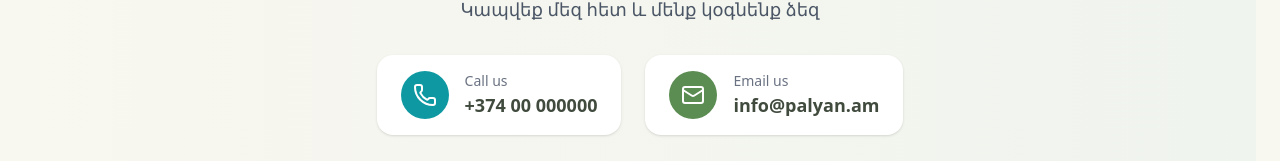
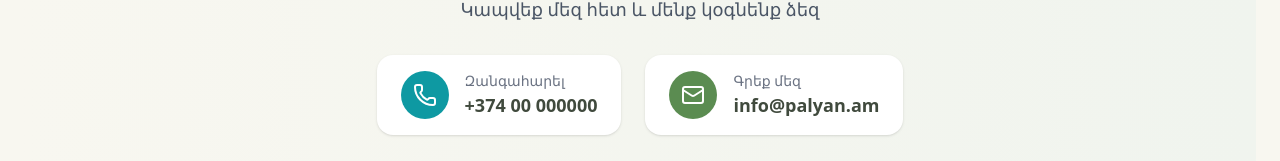
Before and after one commit to Hayk-Darbinyan/Palyan, a React (Vite) app: page /faq in a window 1280 px wide. Shown: the part 1651-1812 px from the top of the page. Built offline with nearby package versions, Linux system fonts and the light colour scheme; no server answers.

Commit message:
refactor: bug fix

```diff
--- a/src/components/pages/FAQ.tsx
+++ b/src/components/pages/FAQ.tsx
@@ -175,7 +175,7 @@ const FaqPage = () => {
                   <Phone className="w-5 h-5 lg:w-6 lg:h-6 text-white" />
                 </div>
                 <div className="text-left">
-                  <p className="text-sm text-gray-500">Call us</p>
+                  <p className="text-sm text-gray-500">{t('header.contact.call')}</p>
                   <p className="text-base lg:text-lg font-semibold text-[#404A3D]">+374 00 000000</p>
                 </div>
               </a>
@@ -188,7 +188,7 @@ const FaqPage = () => {
                   <Mail className="w-5 h-5 lg:w-6 lg:h-6 text-white" />
                 </div>
                 <div className="text-left">
-                  <p className="text-sm text-gray-500">Email us</p>
+                  <p className="text-sm text-gray-500">{t('header.contact.email_us')}</p>
                   <p className="text-base lg:text-lg font-semibold text-[#404A3D]">info@palyan.am</p>
                 </div>
               </a>
--- a/src/components/pages/admin/NewsList.tsx
+++ b/src/components/pages/admin/NewsList.tsx
@@ -51,9 +51,6 @@ const NewsList: React.FC<NewsListProps> = ({ onEdit }) => {
                 Date
               </th>
               <th className="text-left py-3 px-4 text-sm font-medium text-gray-600">
-                Created
-              </th>
-              <th className="text-left py-3 px-4 text-sm font-medium text-gray-600">
                 Actions
               </th>
             </tr>
@@ -94,14 +91,6 @@ const NewsList: React.FC<NewsListProps> = ({ onEdit }) => {
                     <Calendar className="w-4 h-4" />
                     <span className="text-sm">
                       {new Date(news.published_at).toLocaleDateString()}
-                    </span>
-                  </div>
-                </td>
-                <td className="py-4 px-4">
-                  <div className="flex items-center gap-2 text-gray-500">
-                    <Calendar className="w-4 h-4" />
-                    <span className="text-sm">
-                      {new Date(news.created_at).toLocaleDateString()}
                     </span>
                   </div>
                 </td>
--- a/src/i18n/locales/en.json
+++ b/src/i18n/locales/en.json
@@ -9,7 +9,8 @@
     },
     "contact": {
       "call": "Call",
-      "button": "Contacts"
+      "button": "Contacts",
+      "email_us": "Email us"
     }
   },
   "hero": {
--- a/src/i18n/locales/hy.json
+++ b/src/i18n/locales/hy.json
@@ -9,7 +9,8 @@
     },
     "contact": {
       "call": "Զանգահարել",
-      "button": "Կոնտակտներ"
+      "button": "Կոնտակտներ",
+      "email_us": "Գրեք մեզ"
     }
   },
   "hero": {
--- a/src/i18n/locales/ru.json
+++ b/src/i18n/locales/ru.json
@@ -9,7 +9,8 @@
     },
     "contact": {
       "call": "Позвонить",
-      "button": "Контакты"
+      "button": "Контакты",
+      "email_us": "Отправить сообщение"
     }
   },
   "hero": {
```
